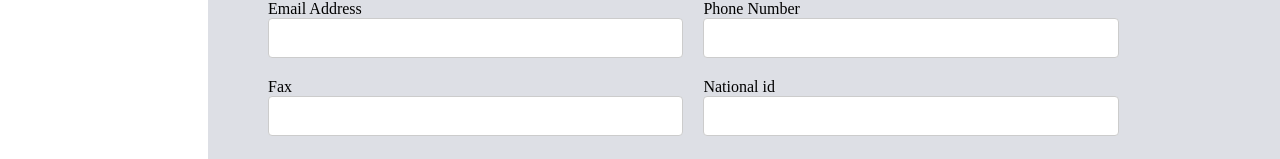
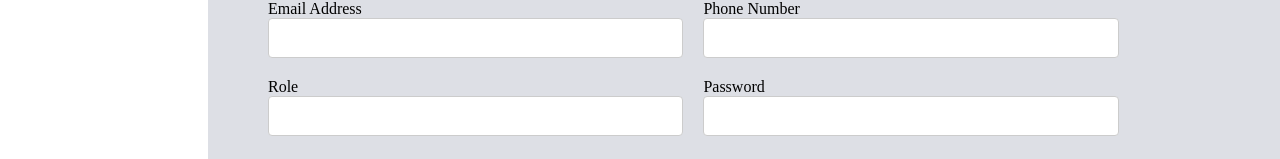
Before and after one commit to Recklesssss/Delivery_website, a React (Create React App) app in the folder frontend/: page /addUser in a window 1280 px wide. Shown: the part 318-477 px from the top of the page. Built offline with nearby package versions, Linux system fonts and the light colour scheme.

Commit message:
installing packages

```diff
--- a/frontend/src/Users/Main/Main_user.jsx
+++ b/frontend/src/Users/Main/Main_user.jsx
@@ -32,11 +32,11 @@ function Main_user() {
                     <input type="text"/>
                 </div>
                 <div className="division3">
-                    <label>Fax</label>
+                    <label>Role</label>
                     <input type="text"/>
                 </div>
                 <div className="division4">
-                    <label>National id</label>
+                    <label>Password</label>
                     <input type="link"/>
                 </div>
             </div>
```
Also changed, not shown: frontend/src/Users/Header/Header.css (deleted), frontend/src/Users/Header/Header.jsx (deleted), frontend/src/Users/Left/Left.css (deleted), frontend/src/Users/Left/Left.jsx (deleted), frontend/src/Users/Main/Main.css (deleted), frontend/src/Users/Main/Main.jsx (deleted), 2 other files (tests, documents, lock files or other folders).
